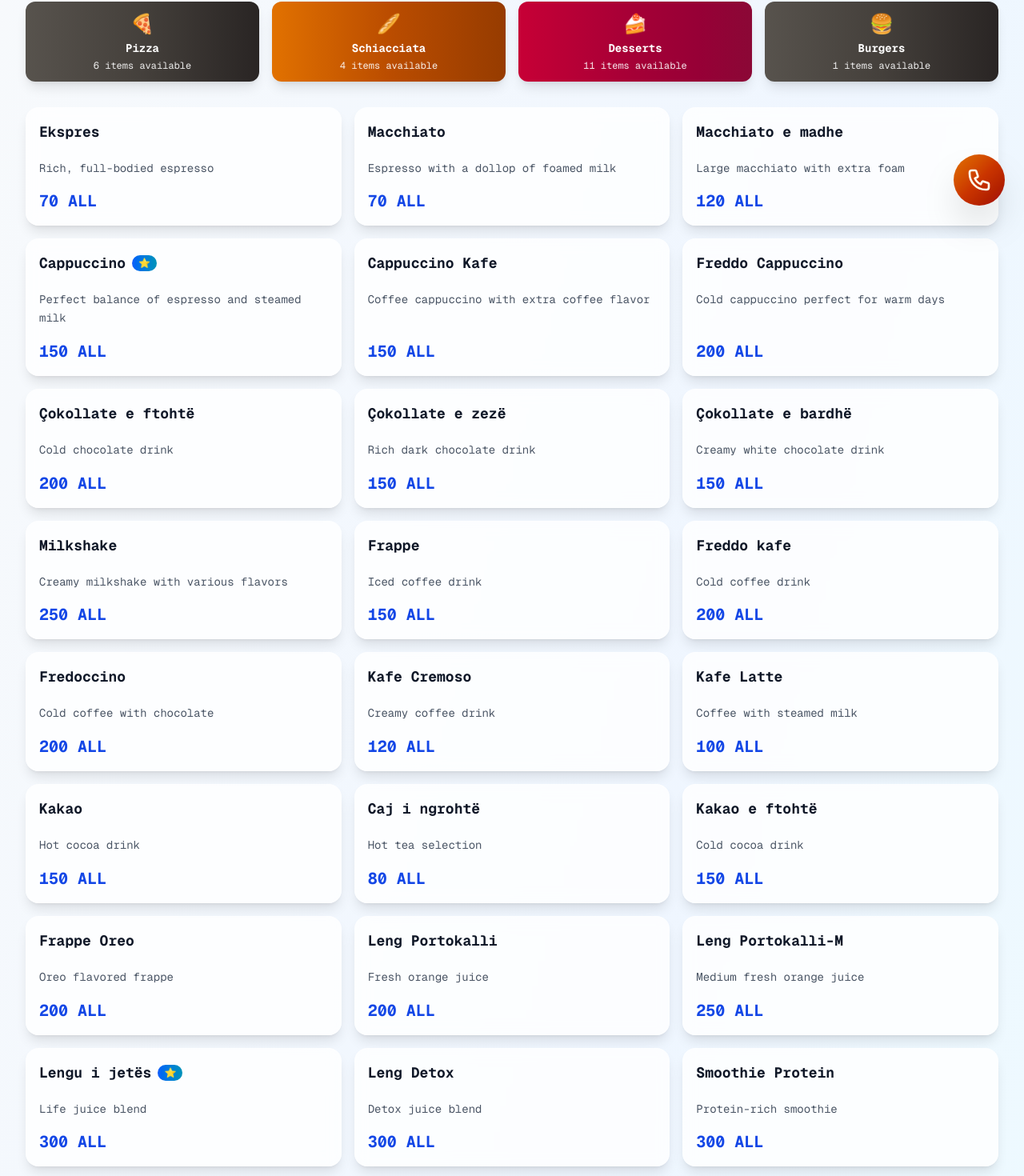
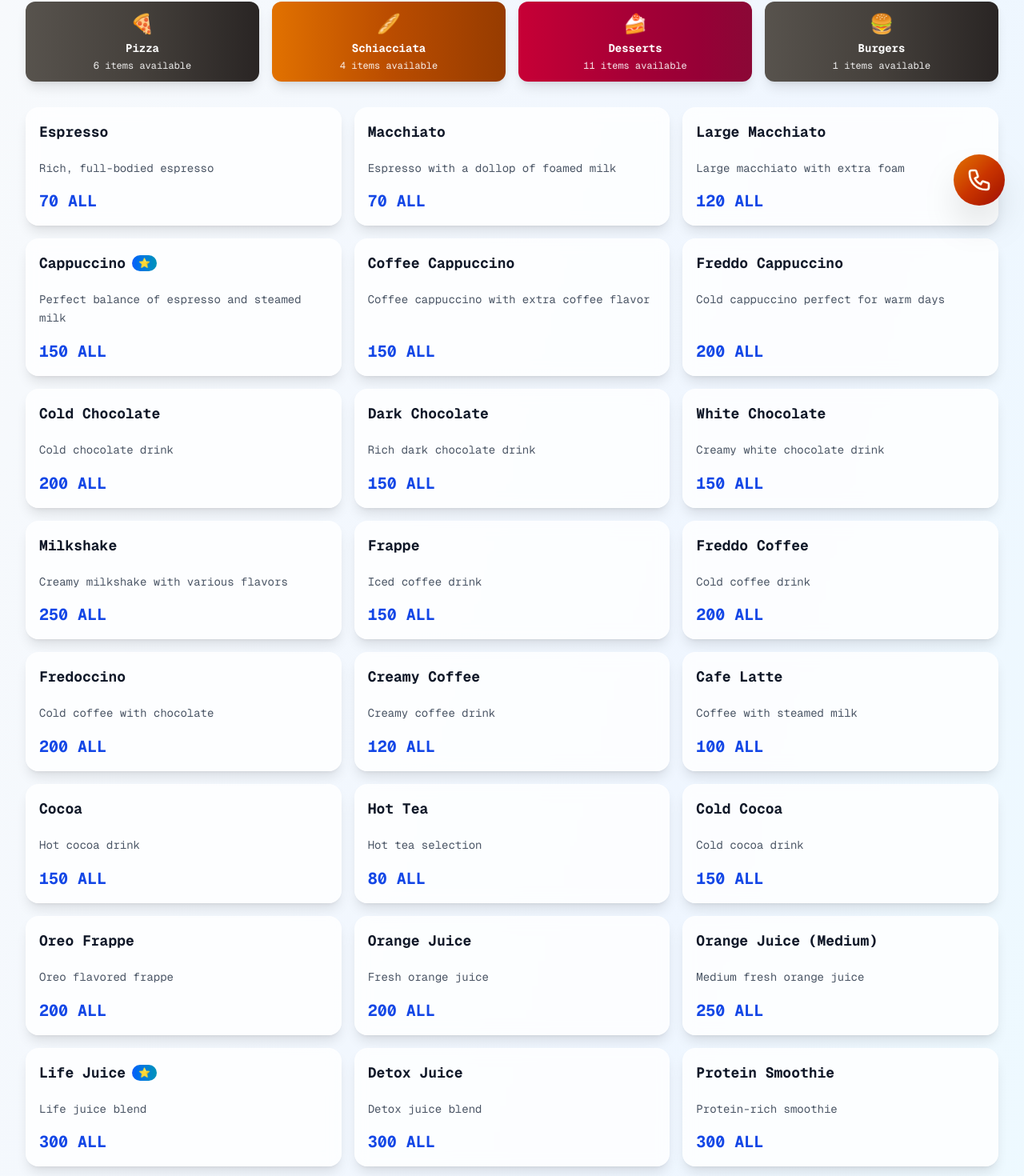
Before and after one commit to juxhinxhihani/panorama-rooftop, a Next.js app: page /menu in a window 1280 px wide. Shown: the part 519-1989 px from the top of the page at 80% size. Built offline with nearby package versions, Linux system fonts and the light colour scheme.

Commit message:
Add Menu Items to Language Context

```diff
--- a/src/contexts/LanguageContext.tsx
+++ b/src/contexts/LanguageContext.tsx
@@ -129,6 +129,69 @@ const translations: Record<Language, Record<string, string>> = {
     crepeHamCheese: 'Savory crepe with ham and melted cheese',
     crepeSpinach: 'Spinach, feta cheese, and herbs',
     crepeChocolate: 'Dark chocolate and sliced banana',
+
+    // Menu Items - Desserts
+    menuZupa: 'Zupa',
+    menuCheesecake: 'Cheesecake',
+    menuTrilece: 'Trilece',
+    menuTiramisu: 'Tiramisu',
+    menuTrigone: 'Trigone',
+    menuMyfile: 'Myfile',
+    menuPastashu: 'Pastashu',
+    menuBrioshChocolate: 'Chocolate Brioche',
+    menuBrioshPistachio: 'Pistachio Brioche',
+    menuDonut: 'Donut',
+    menuBigusto: 'Bigusto',
+
+    // Menu Items - Cocktails
+    menuNegroni: 'Negroni',
+    menuMartini: 'Martini',
+    menuMojito: 'Mojito',
+    menuAperolSpritz: 'Aperol Spritz',
+    menuVodkaSour: 'Vodka Sour',
+    menuSexOnTheBeach: 'Sex on the Beach',
+    menuTequilaSunrise: 'Tequila Sunrise',
+    menuPinaColada: 'Pina Colada',
+    menuGinTonic: 'Gin Tonic',
+    menuCaipiroska: 'Caipiroska',
+    menuCosmopolitan: 'Cosmopolitan',
+    menuAnalcolic: 'Non-Alcoholic Cocktail',
+    menuPanorama: 'Panorama Special',
+    menuAMF: 'AMF',
+    menuGinLemon: 'Gin Lemon',
+    menuCubaLibre: 'Cuba Libre',
+    menuMargarita: 'Margarita',
+
+    // Menu Items - Coffee
+    menuEkspres: 'Espresso',
+    menuMacchiato: 'Macchiato',
+    menuMacchiatoLarge: 'Large Macchiato',
+    menuCappuccino: 'Cappuccino',
+    menuCappuccinoKafe: 'Coffee Cappuccino',
+    menuFreddoCappuccino: 'Freddo Cappuccino',
+    menuChocolateCold: 'Cold Chocolate',
+    menuChocolateBlack: 'Dark Chocolate',
+    menuChocolateWhite: 'White Chocolate',
+    menuMilkshake: 'Milkshake',
+    menuFrappe: 'Frappe',
+    menuFreddoKafe: 'Freddo Coffee',
+    menuFredoccino: 'Fredoccino',
+    menuKafeKremoso: 'Creamy Coffee',
+    menuKafeLatte: 'Cafe Latte',
+    menuKakao: 'Cocoa',
+    menuHotTea: 'Hot Tea',
+    menuKakaoCold: 'Cold Cocoa',
+    menuFrappeOreo: 'Oreo Frappe',
+
+    // Menu Items - Smoothies & Juices
+    menuOrangeJuice: 'Orange Juice',
+    menuOrangeJuiceMedium: 'Orange Juice (Medium)',
+    menuLifeJuice: 'Life Juice',
+    menuDetoxJuice: 'Detox Juice',
+    menuProteinSmoothie: 'Protein Smoothie',
+    menuPineappleSmoothie: 'Pineapple Smoothie',
+    menuBananaSmoothie: 'Banana Smoothie',
+    menuGenericSmoothie: 'Smoothie',
 
     // Contact Section
     contact: 'Contact Us',
@@ -272,6 +335,69 @@ const translations: Record<Language, Record<string, string>> = {
     crepeSpinach: 'Spinaq, djathë feta dhe bimë',
     crepeChocolate: 'Çokollatë e errët dhe banane të prera',
 
+    // Menu Items - Desserts
+    menuZupa: 'Zupa',
+    menuCheesecake: 'Cheesecake',
+    menuTrilece: 'Trilece',
+    menuTiramisu: 'Tiramisu',
+    menuTrigone: 'Trigone',
+    menuMyfile: 'Myfile',
+    menuPastashu: 'Pastashu',
+    menuBrioshChocolate: 'Briosh Çokollatë',
+    menuBrioshPistachio: 'Briosh Pistachio',
+    menuDonut: 'Donut',
+    menuBigusto: 'Bigusto',
+
+    // Menu Items - Cocktails
+    menuNegroni: 'Negroni',
+    menuMartini: 'Martini',
+    menuMojito: 'Mojito',
+    menuAperolSpritz: 'Aperol Spritz',
+    menuVodkaSour: 'Vodka Sour',
+    menuSexOnTheBeach: 'Sex on the Beach',
+    menuTequilaSunrise: 'Tequila Sunrise',
+    menuPinaColada: 'Pina Colada',
+    menuGinTonic: 'Gin Tonic',
+    menuCaipiroska: 'Caipiroska',
+    menuCosmopolitan: 'Cosmopolitan',
+    menuAnalcolic: 'Koktel pa Alkool',
+    menuPanorama: 'Panorama Special',
+    menuAMF: 'AMF',
+    menuGinLemon: 'Gin Limon',
+    menuCubaLibre: 'Cuba Libre',
+    menuMargarita: 'Margarita',
+
+    // Menu Items - Coffee
+    menuEkspres: 'Ekspres',
+    menuMacchiato: 'Macchiato',
+    menuMacchiatoLarge: 'Macchiato e Madhe',
+    menuCappuccino: 'Cappuccino',
+    menuCappuccinoKafe: 'Cappuccino Kafe',
+    menuFreddoCappuccino: 'Freddo Cappuccino',
+    menuChocolateCold: 'Çokollatë e Ftohtë',
+    menuChocolateBlack: 'Çokollatë e Zezë',
+    menuChocolateWhite: 'Çokollatë e Bardhë',
+    menuMilkshake: 'Milkshake',
+    menuFrappe: 'Frappe',
+    menuFreddoKafe: 'Freddo Kafe',
+    menuFredoccino: 'Fredoccino',
+    menuKafeKremoso: 'Kafe Kremoso',
+    menuKafeLatte: 'Kafe Latte',
+    menuKakao: 'Kakao',
+    menuHotTea: 'Çaj i Ngrohtë',
+    menuKakaoCold: 'Kakao e Ftohtë',
+    menuFrappeOreo: 'Frappe Oreo',
+
+    // Menu Items - Smoothies & Juices
+    menuOrangeJuice: 'Lëng Portokalli',
+    menuOrangeJuiceMedium: 'Lëng Portokalli-M',
+    menuLifeJuice: 'Lëngu i Jetës',
+    menuDetoxJuice: 'Lëng Detox',
+    menuProteinSmoothie: 'Smoothie Protein',
+    menuPineappleSmoothie: 'Smoothie Ananas',
+    menuBananaSmoothie: 'Smoothie Banane',
+    menuGenericSmoothie: 'Smoothie',
+
     // Contact Section
     contact: 'Na Kontaktoni',
     contactDescription: 'Kontaktoni me ne për të bërë një rezervim ose për të bërë çdo pyetje.',
@@ -414,6 +540,69 @@ const translations: Record<Language, Record<string, string>> = {
     crepeSpinach: 'Spinaci, formaggio feta ed erbe',
     crepeChocolate: 'Cioccolato fondente e banana a fette',
 
+    // Menu Items - Desserts
+    menuZupa: 'Zuppa Inglese',
+    menuCheesecake: 'Cheesecake',
+    menuTrilece: 'Tre Latti',
+    menuTiramisu: 'Tiramisu',
+    menuTrigone: 'Trigone',
+    menuMyfile: 'Millefoglie',
+    menuPastashu: 'Bignè',
+    menuBrioshChocolate: 'Brioche al Cioccolato',
+    menuBrioshPistachio: 'Brioche al Pistacchio',
+    menuDonut: 'Ciambella',
+    menuBigusto: 'Bigusto',
+
+    // Menu Items - Cocktails
+    menuNegroni: 'Negroni',
+    menuMartini: 'Martini',
+    menuMojito: 'Mojito',
+    menuAperolSpritz: 'Aperol Spritz',
+    menuVodkaSour: 'Vodka Sour',
+    menuSexOnTheBeach: 'Sex on the Beach',
+    menuTequilaSunrise: 'Tequila Sunrise',
+    menuPinaColada: 'Pina Colada',
+    menuGinTonic: 'Gin Tonic',
+    menuCaipiroska: 'Caipiroska',
+    menuCosmopolitan: 'Cosmopolitan',
+    menuAnalcolic: 'Cocktail Analcolico',
+    menuPanorama: 'Panorama Speciale',
+    menuAMF: 'AMF',
+    menuGinLemon: 'Gin Limone',
+    menuCubaLibre: 'Cuba Libre',
+    menuMargarita: 'Margarita',
+
+    // Menu Items - Coffee
+    menuEkspres: 'Espresso',
+    menuMacchiato: 'Macchiato',
+    menuMacchiatoLarge: 'Macchiato Grande',
+    menuCappuccino: 'Cappuccino',
+    menuCappuccinoKafe: 'Cappuccino Caffè',
+    menuFreddoCappuccino: 'Cappuccino Freddo',
+    menuChocolateCold: 'Cioccolata Fredda',
+    menuChocolateBlack: 'Cioccolata Fondente',
+    menuChocolateWhite: 'Cioccolata Bianca',
+    menuMilkshake: 'Frappè',
+    menuFrappe: 'Frappè',
+    menuFreddoKafe: 'Caffè Freddo',
+    menuFredoccino: 'Fredoccino',
+    menuKafeKremoso: 'Caffè Cremoso',
+    menuKafeLatte: 'Caffè Latte',
+    menuKakao: 'Cacao',
+    menuHotTea: 'Tè Caldo',
+    menuKakaoCold: 'Cacao Freddo',
+    menuFrappeOreo: 'Frappè Oreo',
+
+    // Menu Items - Smoothies & Juices
+    menuOrangeJuice: 'Succo d\'Arancia',
+    menuOrangeJuiceMedium: 'Succo d\'Arancia (Medio)',
+    menuLifeJuice: 'Succo della Vita',
+    menuDetoxJuice: 'Succo Detox',
+    menuProteinSmoothie: 'Smoothie Proteico',
+    menuPineappleSmoothie: 'Smoothie Ananas',
+    menuBananaSmoothie: 'Smoothie Banana',
+    menuGenericSmoothie: 'Smoothie',
+
     // Contact Section
     contact: 'Contattaci',
     contactDescription: 'Mettiti in contatto con noi per fare una prenotazione o fare qualsiasi domanda.',
--- a/src/screens/FullMenuScreen.tsx
+++ b/src/screens/FullMenuScreen.tsx
@@ -45,116 +45,116 @@ export default function FullMenuScreen() {
       gradient: 'from-amber-700 via-amber-800 to-amber-900',
       items: [
         {
-          name: 'Ekspres',
+          name: t('menuEkspres'),
           description: 'Rich, full-bodied espresso',
           price: '70 ALL',
           type: 'drink'
         },
         {
-          name: 'Macchiato',
+          name: t('menuMacchiato'),
           description: 'Espresso with a dollop of foamed milk',
           price: '70 ALL',
           type: 'drink'
         },
         {
-          name: 'Macchiato e madhe',
+          name: t('menuMacchiatoLarge'),
           description: 'Large macchiato with extra foam',
           price: '120 ALL',
           type: 'drink'
         },
         {
-          name: 'Cappuccino',
+          name: t('menuCappuccino'),
           description: 'Perfect balance of espresso and steamed milk',
           price: '150 ALL',
           popular: true,
           type: 'drink'
         },
         {
-          name: 'Cappuccino Kafe',
+          name: t('menuCappuccinoKafe'),
           description: 'Coffee cappuccino with extra coffee flavor',
           price: '150 ALL',
           type: 'drink'
         },
         {
-          name: 'Freddo Cappuccino',
+          name: t('menuFreddoCappuccino'),
           description: 'Cold cappuccino perfect for warm days',
           price: '200 ALL',
           type: 'drink'
         },
         {
-          name: 'Çokollate e ftohtë',
+          name: t('menuChocolateCold'),
           description: 'Cold chocolate drink',
           price: '200 ALL',
           type: 'drink'
         },
         {
-          name: 'Çokollate e zezë',
+          name: t('menuChocolateBlack'),
           description: 'Rich dark chocolate drink',
           price: '150 ALL',
           type: 'drink'
         },
         {
-          name: 'Çokollate e bardhë',
+          name: t('menuChocolateWhite'),
           description: 'Creamy white chocolate drink',
           price: '150 ALL',
           type: 'drink'
         },
         {
-          name: 'Milkshake',
+          name: t('menuMilkshake'),
           description: 'Creamy milkshake with various flavors',
           price: '250 ALL',
           type: 'drink'
         },
         {
-          name: 'Frappe',
+          name: t('menuFrappe'),
           description: 'Iced coffee drink',
           price: '150 ALL',
           type: 'drink'
         },
         {
-          name: 'Freddo kafe',
+          name: t('menuFreddoKafe'),
           description: 'Cold coffee drink',
           price: '200 ALL',
           type: 'drink'
         },
         {
-          name: 'Fredoccino',
+          name: t('menuFredoccino'),
           description: 'Cold coffee with chocolate',
           price: '200 ALL',
           type: 'drink'
         },
         {
-          name: 'Kafe Cremoso',
+          name: t('menuKafeKremoso'),
           description: 'Creamy coffee drink',
           price: '120 ALL',
           type: 'drink'
         },
         {
-          name: 'Kafe Latte',
+          name: t('menuKafeLatte'),
           description: 'Coffee with steamed milk',
           price: '100 ALL',
           type: 'drink'
         },
         {
-          name: 'Kakao',
+          name: t('menuKakao'),
           description: 'Hot cocoa drink',
           price: '150 ALL',
           type: 'drink'
         },
         {
-          name: 'Caj i ngrohtë',
+          name: t('menuHotTea'),
           description: 'Hot tea selection',
           price: '80 ALL',
           type: 'drink'
         },
         {
-          name: 'Kakao e ftohtë',
+          name: t('menuKakaoCold'),
           description: 'Cold cocoa drink',
           price: '150 ALL',
           type: 'drink'
         },
         {
-          name: 'Frappe Oreo',
+          name: t('menuFrappeOreo'),
           description: 'Oreo flavored frappe',
           price: '200 ALL',
           type: 'drink'
@@ -168,50 +168,50 @@ export default function FullMenuScreen() {
       gradient: 'from-teal-600 via-cyan-700 to-blue-800',
       items: [
         {
-          name: 'Leng Portokalli',
+          name: t('menuOrangeJuice'),
           description: 'Fresh orange juice',
           price: '200 ALL',
           type: 'drink'
         },
         {
-          name: 'Leng Portokalli-M',
+          name: t('menuOrangeJuiceMedium'),
           description: 'Medium fresh orange juice',
           price: '250 ALL',
           type: 'drink'
         },
         {
-          name: 'Lengu i jetës',
+          name: t('menuLifeJuice'),
           description: 'Life juice blend',
           price: '300 ALL',
           popular: true,
           type: 'drink'
         },
         {
-          name: 'Leng Detox',
+          name: t('menuDetoxJuice'),
           description: 'Detox juice blend',
           price: '300 ALL',
           type: 'drink'
         },
         {
-          name: 'Smoothie Protein',
+          name: t('menuProteinSmoothie'),
           description: 'Protein-rich smoothie',
           price: '300 ALL',
           type: 'drink'
         },
         {
-          name: 'Smoothie Ananas',
+          name: t('menuPineappleSmoothie'),
           description: 'Pineapple smoothie',
           price: '300 ALL',
           type: 'drink'
         },
         {
-          name: 'Smoothie Banane',
+          name: t('menuBananaSmoothie'),
           description: 'Banana smoothie',
           price: '250 ALL',
           type: 'drink'
         },
         {
-          name: 'Smoothie (Generic)',
+          name: t('menuGenericSmoothie'),
           description: 'Various smoothie flavors available',
           price: '300 ALL',
           type: 'drink'
@@ -225,105 +225,105 @@ export default function FullMenuScreen() {
       gradient: 'from-blue-700 via-indigo-800 to-slate-800',
       items: [
         {
-          name: 'Negroni',
+          name: t('menuNegroni'),
           description: 'Classic Italian cocktail with gin, vermouth, and Campari',
           price: '500 ALL',
           type: 'drink'
         },
         {
-          name: 'Martini',
+          name: t('menuMartini'),
           description: 'Classic martini with gin or vodka',
           price: '500 ALL',
           type: 'drink'
         },
         {
-          name: 'Mojito',
+          name: t('menuMojito'),
           description: 'Refreshing rum cocktail with mint and lime',
           price: '500 ALL',
           popular: true,
           type: 'drink'
         },
         {
-          name: 'Aperol Spritz',
+          name: t('menuAperolSpritz'),
           description: 'Italian aperitif with Aperol, prosecco, and soda',
           price: '500 ALL',
           type: 'drink'
         },
         {
-          name: 'Vodka Sour',
+          name: t('menuVodkaSour'),
           description: 'Vodka-based sour cocktail',
           price: '500 ALL',
           type: 'drink'
         },
         {
-          name: 'Sex on the Beach',
+          name: t('menuSexOnTheBeach'),
           description: 'Fruity cocktail with vodka and peach schnapps',
           price: '500 ALL',
           type: 'drink'
         },
         {
-          name: 'Tequila Sunrise',
+          name: t('menuTequilaSunrise'),
           description: 'Tequila cocktail with orange juice and grenadine',
           price: '500 ALL',
           type: 'drink'
         },
         {
-          name: 'Pina Colada',
+          name: t('menuPinaColada'),
           description: 'Tropical cocktail with rum, coconut, and pineapple',
           price: '500 ALL',
           type: 'drink'
         },
         {
-          name: 'Gin Tonic',
+          name: t('menuGinTonic'),
           description: 'Classic gin and tonic',
           price: '500 ALL',
           type: 'drink'
         },
         {
-          name: 'Caipiroska',
+          name: t('menuCaipiroska'),
           description: 'Brazilian cocktail with vodka and lime',
           price: '600 ALL',
           type: 'drink'
         },
         {
-          name: 'Cosmopolitan',
+          name: t('menuCosmopolitan'),
           description: 'Vodka cocktail with cranberry and lime',
           price: '600 ALL',
           type: 'drink'
         },
         {
-          name: 'Analcolic',
+          name: t('menuAnalcolic'),
           description: 'Non-alcoholic cocktail',
           price: '400 ALL',
           type: 'drink'
         },
         {
-          name: 'Panorama',
+          name: t('menuPanorama'),
           description: 'Our signature house cocktail',
           price: '500 ALL',
           popular: true,
           type: 'drink'
         },
         {
-          name: 'AMF',
+          name: t('menuAMF'),
           description: 'Adios Mother F***er - strong mixed cocktail',
           price: '800 ALL',
           type: 'drink'
         },
         {
-          name: 'Gin Lemon',
+          name: t('menuGinLemon'),
           description: 'Gin with fresh lemon',
           price: '450 ALL',
           type: 'drink'
         },
         {
-          name: 'Cuba Libre',
+          name: t('menuCubaLibre'),
           description: 'Rum with cola and lime',
           price: '500 ALL',
           type: 'drink'
         },
         {
-          name: 'Margarita',
+          name: t('menuMargarita'),
           description: 'Tequila cocktail with lime and triple sec',
           price: '500 ALL',
           type: 'drink'
@@ -420,69 +420,69 @@ export default function FullMenuScreen() {
       gradient: 'from-rose-700 via-rose-800 to-rose-900',
       items: [
         {
-          name: 'Zupa',
+          name: t('menuZupa'),
           description: 'Traditional Albanian dessert',
           price: '150 ALL',
           type: 'food'
         },
         {
-          name: 'Cheesecake',
+          name: t('menuCheesecake'),
           description: 'Creamy cheesecake with berry topping',
           price: '200 ALL',
           popular: true,
           type: 'food'
         },
         {
-          name: 'Trilece',
+          name: t('menuTrilece'),
           description: 'Three milk cake - Albanian specialty',
           price: '150 ALL',
           type: 'food'
         },
         {
-          name: 'Tiramisu',
+          name: t('menuTiramisu'),
           description: 'Classic Italian coffee-flavored dessert',
           price: '200 ALL',
           popular: true,
           type: 'food'
         },
         {
-          name: 'Trigone',
+          name: t('menuTrigone'),
           description: 'Traditional pastry dessert',
           price: '150 ALL',
           type: 'food'
         },
         {
-          name: 'Myfile',
+          name: t('menuMyfile'),
           description: 'Layered pastry dessert',
           price: '150 ALL',
           type: 'food'
         },
         {
-          name: 'Pastashu',
+          name: t('menuPastashu'),
           description: 'Cream-filled pastry',
           price: '150 ALL',
           type: 'food'
         },
         {
-          name: 'Briosh Cokollat',
+          name: t('menuBrioshChocolate'),
           description: 'Chocolate brioche',
           price: '120 ALL',
           type: 'food'
         },
         {
-          name: 'Briosh Pistachio',
+          name: t('menuBrioshPistachio'),
           description: 'Pistachio brioche',
           price: '150 ALL',
           type: 'food'
         },
         {
-          name: 'Donut',
+          name: t('menuDonut'),
           description: 'Fresh glazed donut',
           price: '120 ALL',
           type: 'food'
         },
         {
-          name: 'Bigusto',
+          name: t('menuBigusto'),
           description: 'Double flavor pastry',
           price: '120 ALL',
           type: 'food'
```
